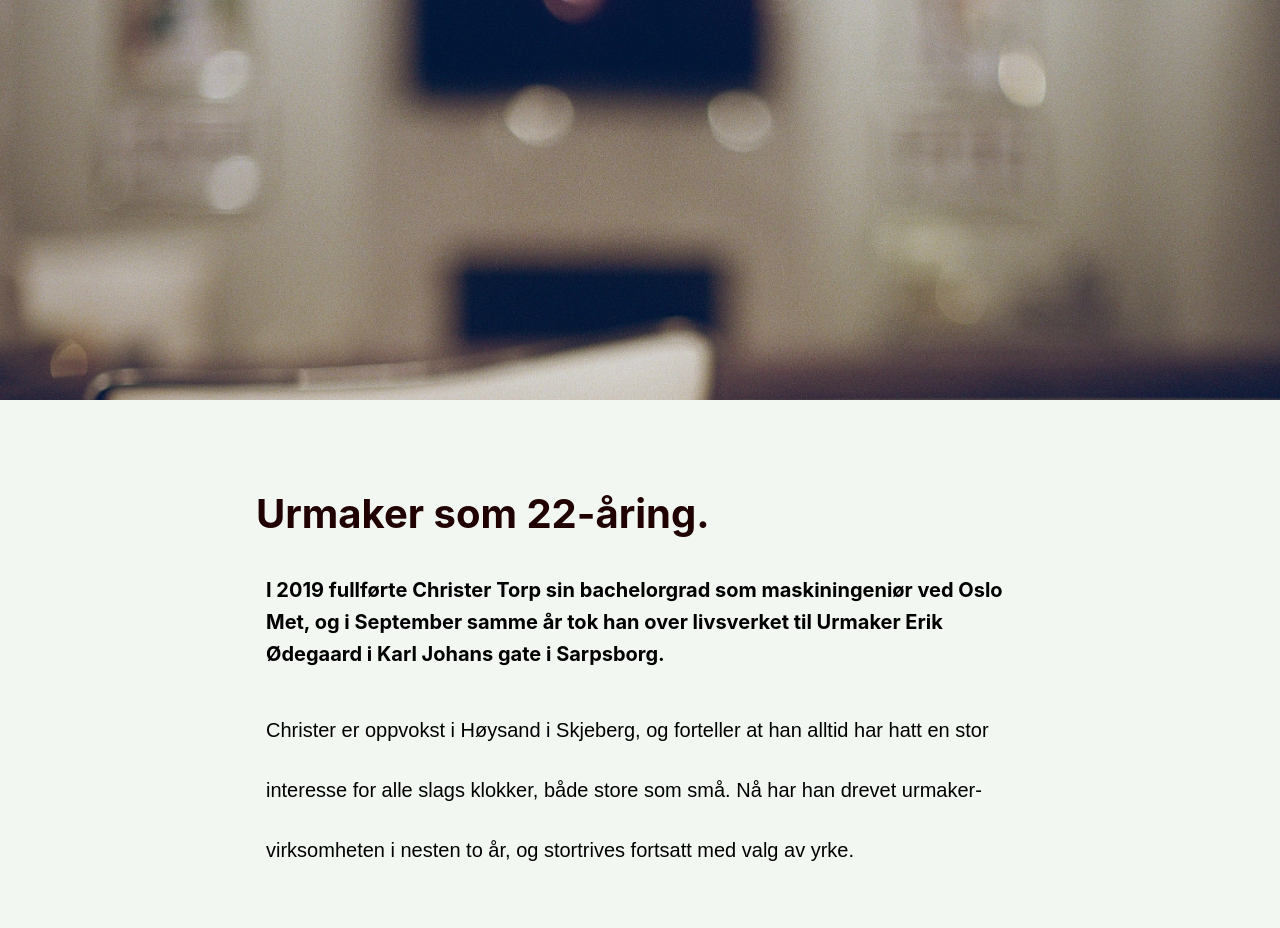
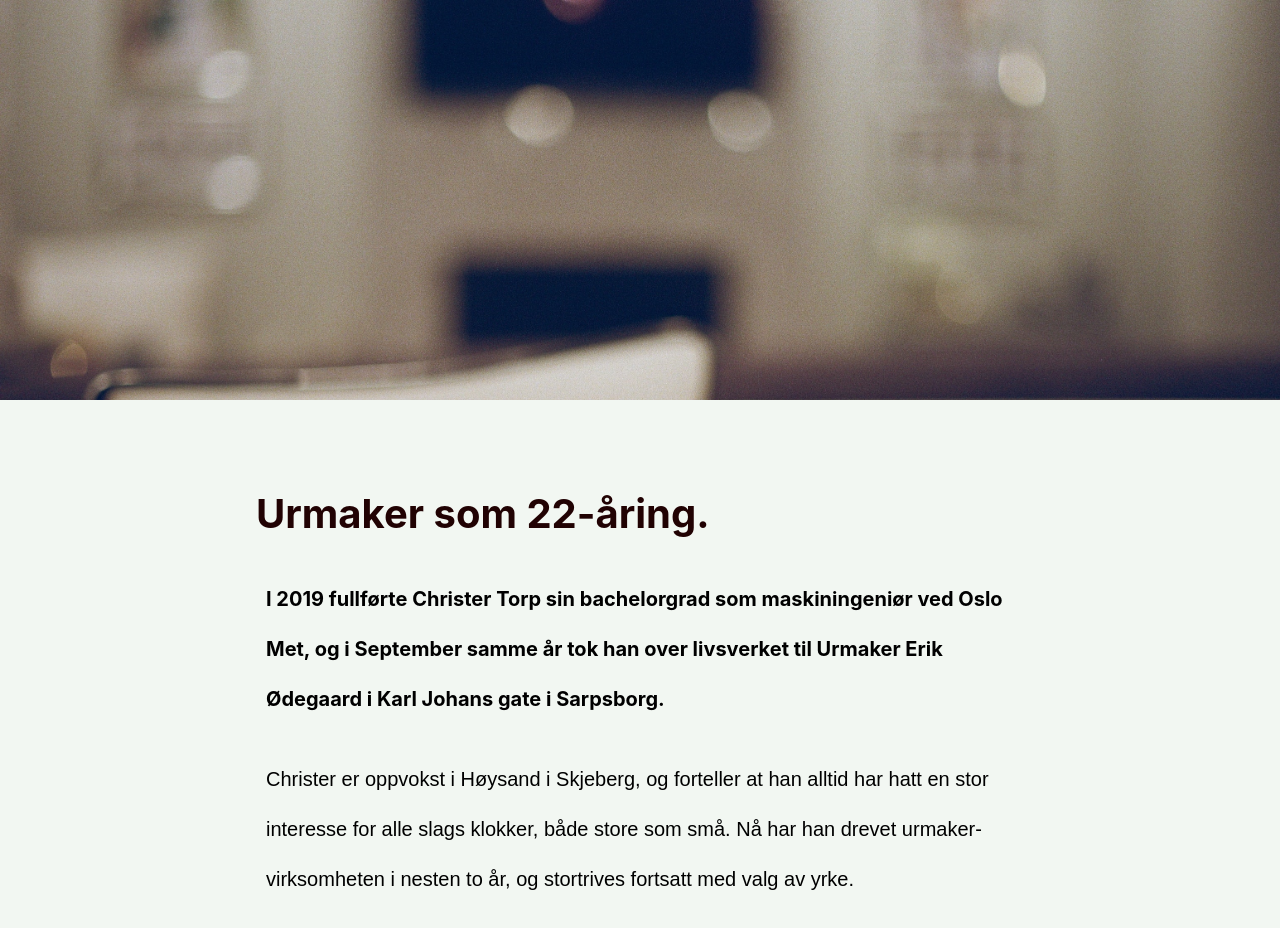
Before and after one commit to linnsafie/kommu1, a JavaScript app in the folder project/client/: page / in a window 1280 px wide. Shown: the top 928 px of the page. Built offline with nearby package versions, Linux system fonts and the light colour scheme.

Commit message:
line-height litt mer

```diff
--- a/project/client/src/styles/Styles.js
+++ b/project/client/src/styles/Styles.js
@@ -25,7 +25,7 @@ export const StyledPara = styled.p`
   font-size: 2rem;
   margin: 1rem 0;
   padding: 1rem;
-  line-height: 3;
+  line-height: 2.5;
   font-family: Lado, sans-serif;
 `;
 
@@ -33,7 +33,7 @@ export const StyledArticleIntro = styled.p`
   font-size: 2rem;
   margin: 0;
   padding: 1rem;
-  line-height: 1.6;
+  line-height: 2.5;
   font-weight: bold;
 `;
 
```
